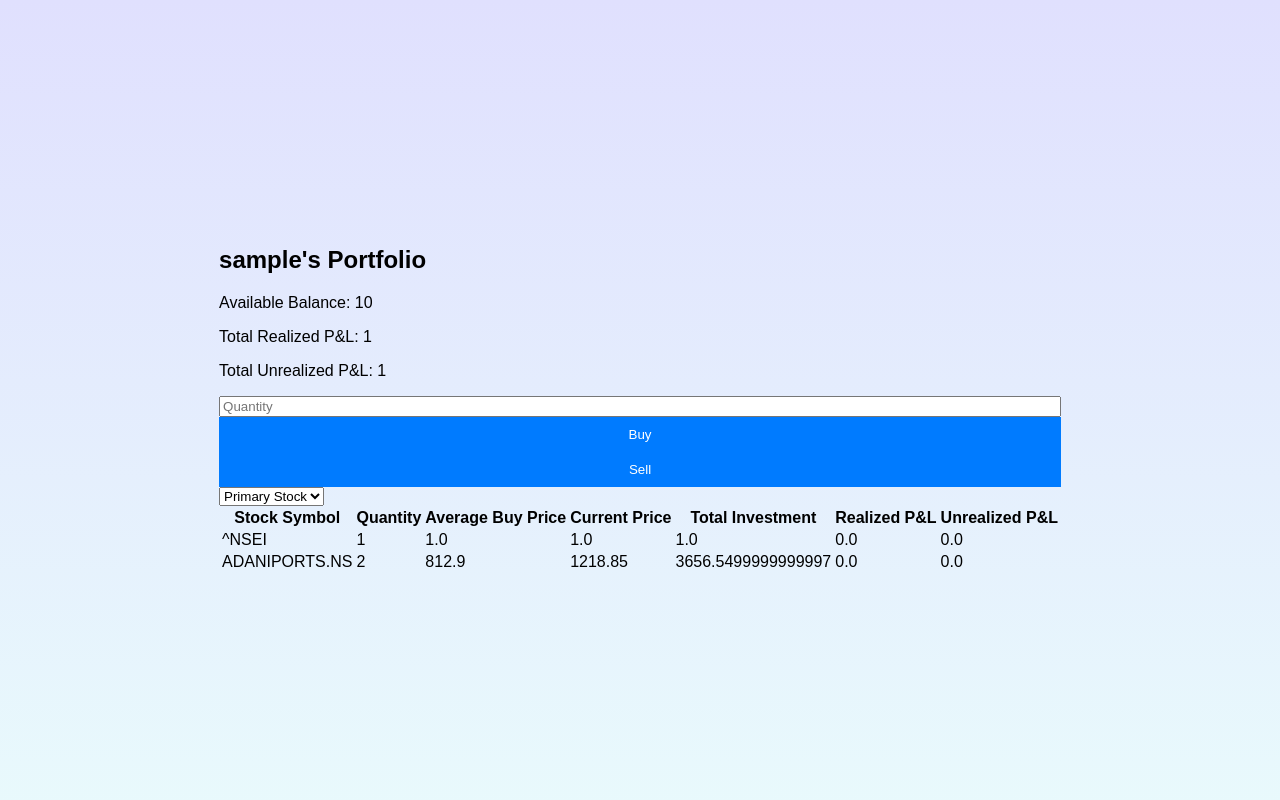
After one commit to abhiramDharme/COP290, a Flask app: template Subtask_2/templates/portfolio.html in a window 1280 px wide. The commit adds this page. Run offline with Flask 3, Linux system fonts and the light colour scheme; the template is opened without the code that fills it: values that come from a table or form of the project are taken from there, most other values are stand-ins (such as "Sample title", 1, 10 or a date in 2020); parts of the project's set-up code (start-up, migrations or seed data) failed here and were passed over.

Commit message:
Added buying and selling

```diff
--- a/Subtask_2/app.py
+++ b/Subtask_2/app.py
@@ -9,6 +9,7 @@ import pandas as pd
 import pandas_ta as ta
 from datetime import date
 from dateutil.relativedelta import relativedelta
+from flask_login import login_required, LoginManager, UserMixin, login_user, logout_user, current_user
 
 
 app = Flask(__name__)
@@ -19,14 +20,41 @@ app.config['SQLALCHEMY_DATABASE_URI'] = 'sqlite:///users.db'
 app.config['SQLALCHEMY_TRACK_MODIFICATIONS'] = False
 db = SQLAlchemy(app)
 
+login_manager = LoginManager(app)
+login_manager.login_view = 'login'
+
+@login_manager.user_loader
+def load_user(user_id):
+    return User.query.get(int(user_id))
+
+user = current_user
+
 # User Model
-class User(db.Model):
+class User(db.Model, UserMixin):
     id = db.Column(db.Integer, primary_key=True)
     username = db.Column(db.String(100), unique=True, nullable=False)
     password_hash = db.Column(db.String(200), nullable=False)
     Name = db.Column(db.String(100), nullable=False)
     Contact = db.Column(db.String(20), nullable=False)
     email = db.Column(db.String(200), nullable=False)
+    balance = db.Column(db.Float, nullable=False, default=0.0)
+
+class Portfolio(db.Model):
+    id = db.Column(db.Integer, primary_key=True)
+    user_id = db.Column(db.Integer, db.ForeignKey('user.id'), nullable=False)
+    symbol = db.Column(db.String(10), nullable=False)
+    quantity = db.Column(db.Integer, nullable=False)
+    avg_buy_price = db.Column(db.Float, nullable=False)
+    current_price = db.Column(db.Float, nullable=True)  # Update this periodically
+    total_investment = db.Column(db.Float, nullable=False)
+    realized_profit_loss = db.Column(db.Float, default=0.0)
+    unrealized_profit_loss = db.Column(db.Float, default=0.0)
+
+def calculate_total_realized_profit_loss(portfolio):
+    return sum(stock.realized_profit_loss for stock in portfolio)
+
+def calculate_total_unrealized_profit_loss(portfolio):
+    return sum(stock.unrealized_profit_loss for stock in portfolio)
 
 # Initialize Database within Application Context
 with app.app_context():
@@ -190,9 +218,16 @@ def register():
         Name = request.form['Name']
         Contact = request.form['Contact']
         email = request.form['email']
+        balance = 0.0
 
-        new_user = User(username=username, password_hash=hashed_password, Name=Name, Contact=Contact, email=email)
+        new_user = User(username=username, password_hash=hashed_password, Name=Name, Contact=Contact, email=email, balance=balance)
         db.session.add(new_user)
+
+        db.session.commit()
+
+        new_user_portfolio = Portfolio(user_id=new_user.id, symbol='^NSEI', quantity=1, avg_buy_price=1, current_price=1, total_investment=1)
+        db.session.add(new_user_portfolio)
+
         db.session.commit()
 
         flash('Registration successful! Please login.')
@@ -210,6 +245,7 @@ def login():
         if user and check_password_hash(user.password_hash, password):
             session['user_id'] = user.id
             session['username'] = user.username
+            login_user(user)
             return redirect(url_for('dashboard'))
         else:
             flash('Invalid username or password')
@@ -225,7 +261,7 @@ def dashboard():
     global dropdown_stocks
     if 'user_id' in session:
         plot_graph_candle('^NSEI', startDate=date.today()-relativedelta(years=1), endDate=date.today(), rsi='false', vwaps='false')
-        return render_template('welcome.html', username=session['username'], filtered_stocks=filtered_stocks, fig=fig.to_html(full_html=False), dropdown_stocks=dropdown_stocks)
+        return render_template('welcome.html', username=session['username'], filtered_stocks=filtered_stocks, fig=fig.to_html(full_html=False), dropdown_stocks=dropdown_stocks, balance=current_user.balance)
     else:
         return redirect(url_for('index'))
 
@@ -379,7 +415,117 @@ def contact():
 
 @app.route('/funds')
 def funds():
-    return render_template('funds.html')
+    return render_template('funds.html', username=session['username'], balance=current_user.balance)
+
+@app.route('/add_funds', methods=['POST'])
+@login_required
+def add_funds():
+    if request.method == 'POST':
+        amount = float(request.form['amount'])
+        current_user.balance += amount
+
+        db.session.commit()
+
+        flash(f"Funds added successfully: +{amount} INR", 'success')
+
+        return render_template('funds.html', username=current_user.username, balance=current_user.balance)
+
+@app.route('/withdraw_funds', methods=['POST'])
+@login_required
+def withdraw_funds():
+    if request.method == 'POST':
+        amount = float(request.form['amount'])
+        if current_user.balance >= amount:
+            current_user.balance -= amount
+
+            session['balance'] = current_user.balance
+
+            db.session.commit()
+
+            flash(f"Funds withdrawn successfully: -{amount} INR", 'success')
+        else:
+            flash("Insufficient funds for withdrawal.", 'error')
+
+        return render_template('funds.html', username=current_user.username, balance=current_user.balance)
+
+@app.route('/portfolio', methods=['GET', 'POST'])
+@login_required
+def portfolio():
+    user_portfolio = Portfolio.query.filter_by(user_id=current_user.id).all()
+    total_realized_profit_loss = calculate_total_realized_profit_loss(user_portfolio)
+    total_unrealized_profit_loss = calculate_total_unrealized_profit_loss(user_portfolio)
+    return render_template('portfolio.html',
+                           username=current_user.username,
+                           balance=current_user.balance,
+                           portfolio=user_portfolio,
+                           total_realized_profit_loss=total_realized_profit_loss,
+                           total_unrealized_profit_loss=total_unrealized_profit_loss,
+                           dropdown_stocks_portfolio=final_df['symbol'].tolist())
+
+
+@app.route('/buy_sell', methods=['POST', 'GET'])
+@login_required
+def buy_sell():
+    if request.method == 'POST':
+        action = request.form['action']
+        symbol = request.form['stock1']
+        quantity = int(request.form['quantity'])
+        ticker = yf.Ticker(symbol)
+        stock_info = ticker.info
+        print(stock_info['currentPrice'])
+
+        current_price = stock_info['currentPrice']
+
+        user_portfolio = Portfolio.query.filter_by(user_id=current_user.id, symbol=symbol).first()
+
+        if action == 'buy':
+            total_investment = quantity * current_price
+
+            if current_user.balance >= total_investment:
+                current_user.balance -= total_investment
+
+                if user_portfolio:
+                    total_existing_investment = user_portfolio.total_investment + total_investment
+                    new_avg_buy_price = (user_portfolio.total_investment * user_portfolio.avg_buy_price + total_investment) / total_existing_investment
+
+                    user_portfolio.quantity += quantity
+                    user_portfolio.avg_buy_price = new_avg_buy_price
+                    user_portfolio.total_investment = total_existing_investment
+                    user_portfolio.current_price = current_price
+                else:
+                    user_portfolio = Portfolio(user_id=current_user.id, symbol=symbol, quantity=quantity,
+                                               avg_buy_price=current_price, current_price=current_price,
+                                               total_investment=total_investment)
+                    db.session.add(user_portfolio)
+
+                flash(f"Bought {quantity} shares of {symbol} successfully!", 'success')
+            else:
+                flash("Insufficient funds for the purchase.", 'error')
+
+        elif action == 'sell':
+            if user_portfolio and user_portfolio.quantity >= quantity:
+                user_portfolio.quantity -= quantity
+                user_portfolio.current_price = current_price
+                total_sale = quantity * current_price
+                realized_profit_loss = total_sale - (quantity * user_portfolio.avg_buy_price)
+                user_portfolio.realized_profit_loss += realized_profit_loss
+                current_user.balance += total_sale
+                flash(f"Sold {quantity} shares of {symbol} successfully!", 'success')
+
+                if user_portfolio.quantity == 0:
+                    db.session.delete(user_portfolio)
+            else:
+                flash("Insufficient shares for the sale or stock not found in the portfolio.", 'error')
+
+        db.session.commit()
+
+    user_portfolio = Portfolio.query.filter_by(user_id=current_user.id).all()
+
+    return render_template('portfolio.html',
+                    username=current_user.username,
+                    balance=current_user.balance,
+                    portfolio=user_portfolio,
+                    dropdown_stocks_portfolio=final_df['symbol'].tolist())
 
 
 if __name__ == '__main__':
--- /dev/null
+++ b/Subtask_2/static/portfolio-style.css
@@ -0,0 +1,81 @@
+
+body {
+    font-family: 'Arial', sans-serif;
+    background: linear-gradient(to bottom, #e0e0fe, hsl(189, 78%, 95%));
+    display: flex;
+    flex-direction: column;
+    justify-content: center;
+    align-items: center;
+    height: 100vh;
+    margin: 0;
+}
+
+.header {
+    text-align: center;
+    margin-bottom: 20px;
+}
+
+.content {
+    background-color: white;
+    padding: 20px;
+    border-radius: 10px;
+    box-shadow: 0 0 20px rgba(0, 0, 0, 0.1);
+    width: 300px;
+}
+
+.content p {
+    margin-bottom: 15px;
+}
+
+form {
+    display: flex;
+    flex-direction: column;
+}
+
+label {
+    margin-bottom: 5px;
+}
+
+input[type="text"],
+input[type="email"],
+textarea {
+    width: 100%;
+    padding: 10px;
+    border: 1px solid #ddd;
+    border-radius: 5px;
+    box-sizing: border-box;
+    margin-bottom: 10px;
+}
+
+button {
+    width: 100%;
+    padding: 10px;
+    border: none;
+    background-color: #007bff;
+    color: white;
+    cursor: pointer;
+}
+
+button:hover {
+    background-color: #0069d9;
+}
+
+.footer {
+    margin-top: 20px;
+    text-align: center;
+}
+
+.footer p {
+    margin: 0;
+}
+
+.small-font {
+    font-size: 0.6em;
+    vertical-align: top;
+}
+
+#beautify {
+    font-size: 1.2em;
+    color: #333;
+    margin-bottom: 20px;
+}
--- a/Subtask_2/templates/login.html
+++ b/Subtask_2/templates/login.html
@@ -15,7 +15,7 @@
                 <input type="password" name="password" placeholder="Password" required>
             </div>
             <div class="form-group">
-                <button type="submit">Login</button>
+                <button class="button" type="submit">Login</button>
             </div>
         </form>
         <p>Don't have an account? <a href="/register">Register here</a></p>
--- /dev/null
+++ b/Subtask_2/templates/portfolio.html
@@ -0,0 +1,61 @@
+<!DOCTYPE html>
+<html>
+<head>
+    <title>Portfolio</title>
+    <link rel="stylesheet" type="text/css" href="{{ url_for('static', filename='portfolio-style.css') }}">
+</head>
+<body>
+    <div class="portfolio-container">
+        <h2>{{ username }}'s Portfolio</h2>
+
+        <!-- Display user's current balance -->
+        <p>Available Balance: {{ balance }}</p>
+
+        <!-- Display total realized and unrealized profit/loss -->
+        <p>Total Realized P&L: {{ total_realized_profit_loss }}</p>
+        <p>Total Unrealized P&L: {{ total_unrealized_profit_loss }}</p>
+
+        <form action ="buy_sell" method="post">
+            <td>
+                <input type="number" name="quantity" placeholder="Quantity">
+                <button type="submit" name="action" value="buy">Buy</button>
+                <button type="submit" name="action" value="sell">Sell</button>
+            </td>
+            <div class="dropdown-container">
+                <select name="stock1" class="dropdown">
+                    <option value="select">Primary Stock</option>
+                    {% if dropdown_stocks_portfolio %}
+                        {% for stock in dropdown_stocks_portfolio %}
+                            <option value="{{ stock }}">{{ stock }}</option>
+                        {% endfor %}
+                    {% endif %}
+                </select>
+            </div>
+        </form>
+
+        <!-- Table to show user's stock portfolio -->
+        <table>
+            <tr>
+                <th>Stock Symbol</th>
+                <th>Quantity</th>
+                <th>Average Buy Price</th>
+                <th>Current Price</th>
+                <th>Total Investment</th>
+                <th>Realized P&L</th>
+                <th>Unrealized P&L</th>
+            </tr>
+            {% for stock in portfolio %}
+                <tr>
+                    <td>{{ stock.symbol }}</td>
+                    <td>{{ stock.quantity }}</td>
+                    <td>{{ stock.avg_buy_price }}</td>
+                    <td>{{ stock.current_price }}</td>
+                    <td>{{ stock.total_investment }}</td>
+                    <td>{{ stock.realized_profit_loss }}</td>
+                    <td>{{ stock.unrealized_profit_loss }}</td>
+                </tr>
+            {% endfor %}
+        </table>
+    </div>
+</body>
+</html>
--- a/Subtask_2/templates/register.html
+++ b/Subtask_2/templates/register.html
@@ -27,7 +27,7 @@
             <!-- End of new form fields -->
 
             <div class="form-group">
-                <button type="submit">Register</button>
+                <button class="button" type="submit">Register</button>
             </div>
         </form>
         <p>Already have an account? <a href="/">Login here</a></p>
```
Also changed, not shown: Subtask_2/static/funds-style.css (+55 -1 lines), Subtask_2/static/login-style.css (+7 -2 lines), Subtask_2/static/register-style.css (+7 -1 lines), Subtask_2/static/welcome-style.css (+25 -30 lines), Subtask_2/templates/funds.html (+42 -13 lines), Subtask_2/templates/welcome.html (+3 -5 lines), Subtask_2/instance/users.db.
